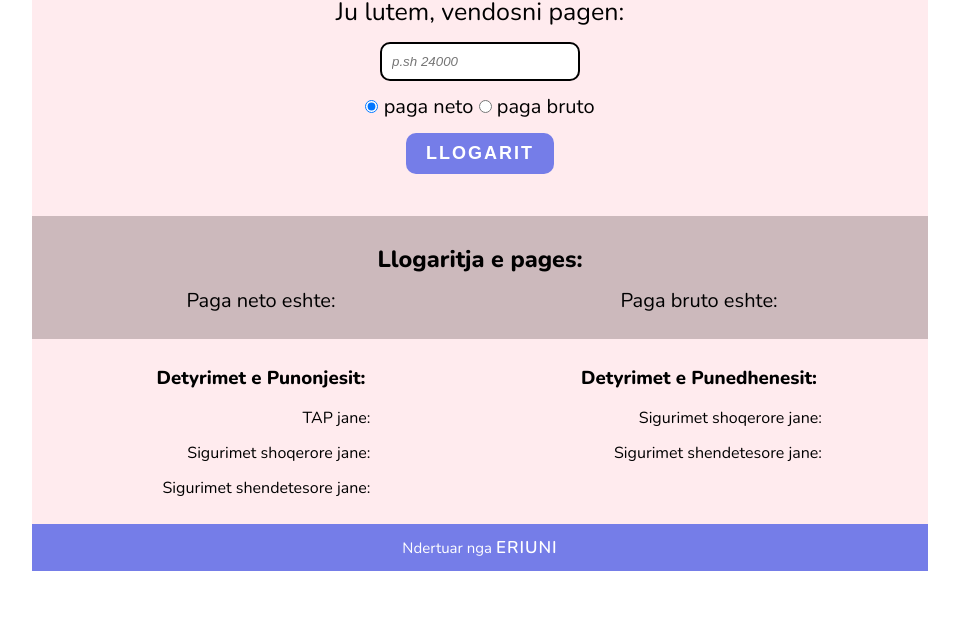
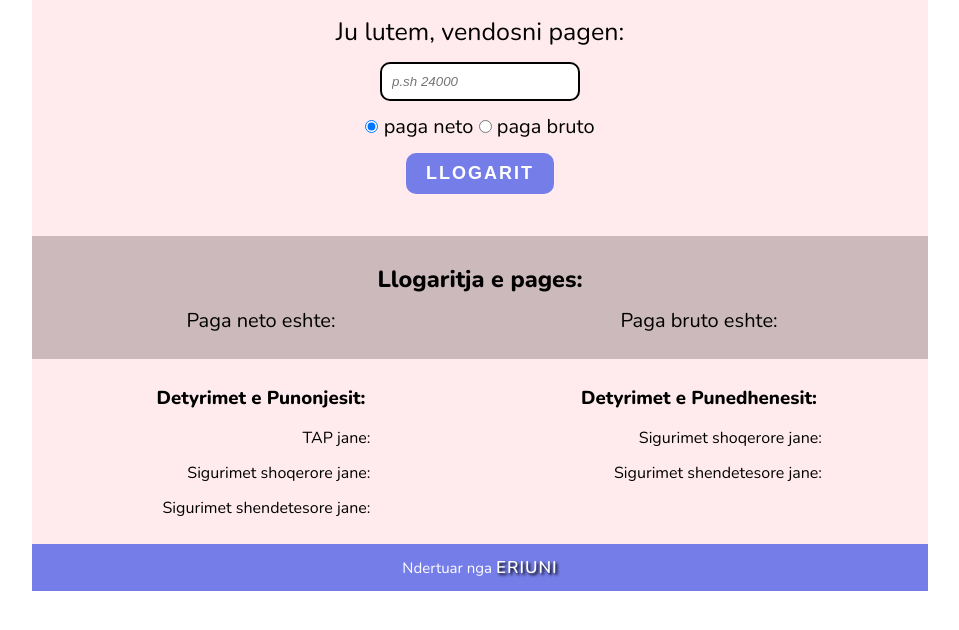
Before and after one commit to eriuni/paga-ime-v2, a website: page index.html in a window 1280 px wide. Shown: the part 138-768 px from the top of the page, without its empty margins (160-1119 px from the left). Drawn offline with nearby package versions, Linux system fonts and the light colour scheme.

Commit message:
added tranform in footer link

```diff
--- a/sass/_base.scss
+++ b/sass/_base.scss
@@ -56,7 +56,7 @@ body {
 
 .container {
     width: 50%;
-    margin: 3rem auto;
+    margin: 5rem auto;
     display: grid;
     grid-template-columns: repeat(2, 1fr);
     grid-template-rows: repeat(auto-fit, 1fr);
--- a/sass/_footer.scss
+++ b/sass/_footer.scss
@@ -9,17 +9,21 @@
     grid-column: 1 / -1;
     text-align: center;
 
-
     .link {
         font-size: 1.7rem;
         text-decoration: none;
         color: currentColor;
         letter-spacing: 1px;
         font-weight: 600;
+        text-shadow: 2px 2px 3px $secondaryTextColor;
+        display: inline-block;
+        transition: all .4s;
 
 
         &:hover{
             color: $primaryDarkColor;
+            transform: scale(1.1);
+
 
         }
     }
```
Also changed, not shown: css/style.css.
